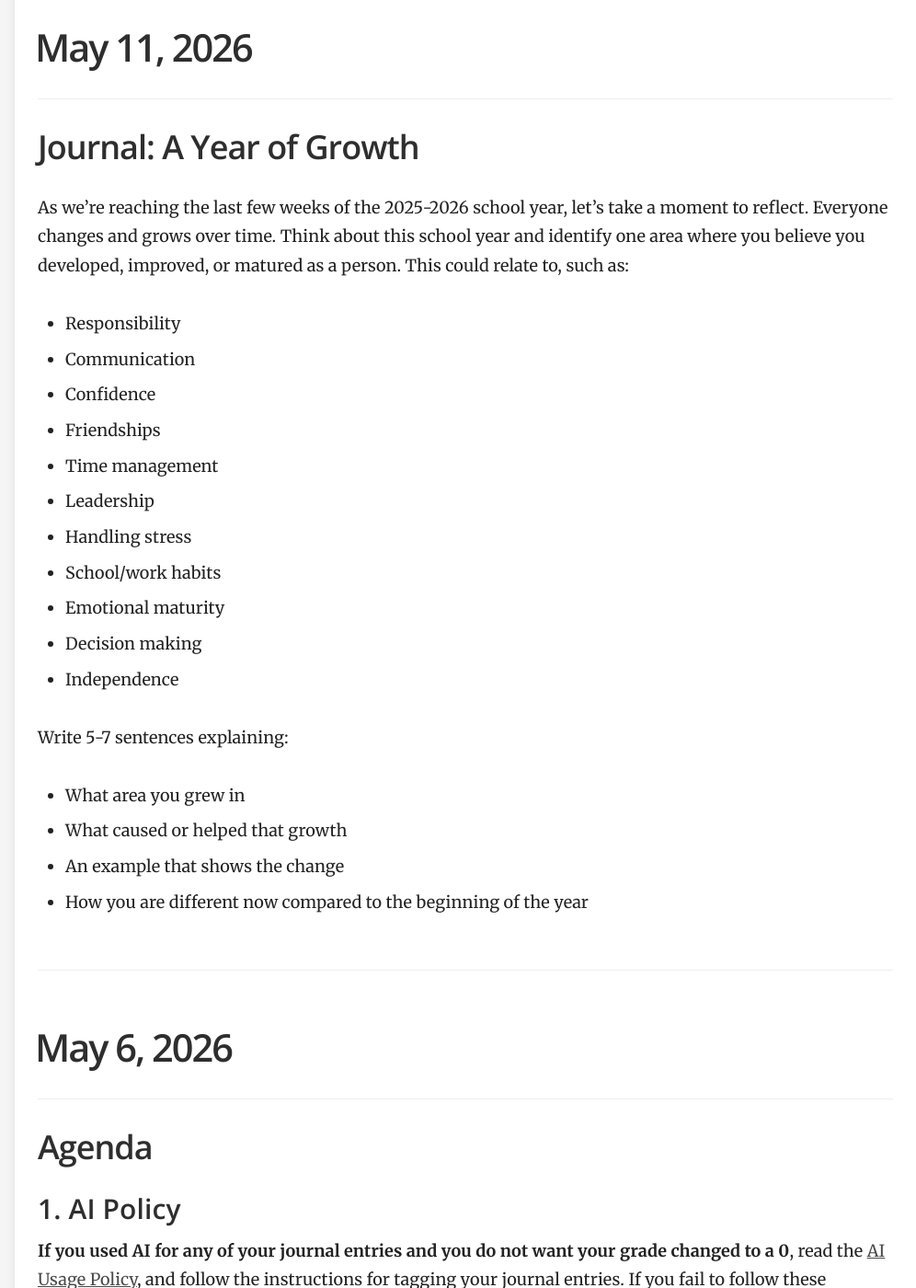
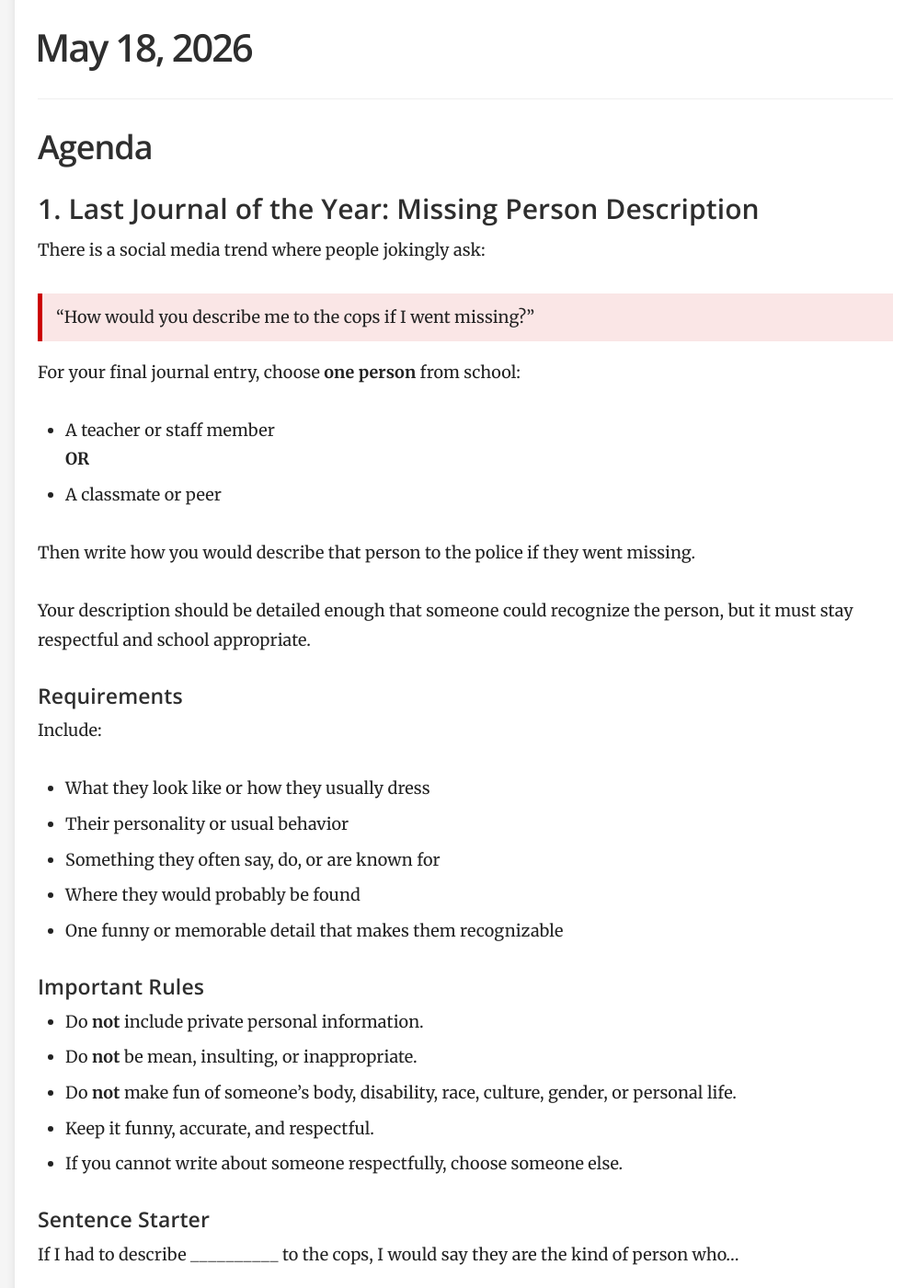
Before and after one commit to mswhitby/classroom, a Jekyll site: the page built from _docs/classes/5th.md, in a window 1280 px wide and 1400 px high, scrolled down 1570 px. Shown: the whole window at 92% size, without its empty margins (284-1280 px from the left). Built offline with Jekyll 4.4.1, drawn with Linux system fonts in a browser that asks for light colours; some of the changed text lies outside the part shown.

Commit message:
Updated journal

```diff
--- a/_docs/classes/5th.md
+++ b/_docs/classes/5th.md
@@ -112,6 +112,54 @@ order: 4
 
 
 ****
+
+# May 18, 2026
+
+## Agenda
+
+### 1. Last Journal of the Year: Missing Person Description
+
+There is a social media trend where people jokingly ask:
+
+> “How would you describe me to the cops if I went missing?”
+
+For your final journal entry, choose **one person** from school:
+
+- A teacher or staff member
+**OR**
+- A classmate or peer
+
+Then write how you would describe that person to the police if they went missing.
+
+Your description should be detailed enough that someone could recognize the person, but it must stay respectful and school appropriate.
+
+#### Requirements
+
+Include:
+
+- What they look like or how they usually dress
+- Their personality or usual behavior
+- Something they often say, do, or are known for
+- Where they would probably be found
+- One funny or memorable detail that makes them recognizable
+
+#### Important Rules
+
+- Do **not** include private personal information.
+- Do **not** be mean, insulting, or inappropriate.
+- Do **not** make fun of someone’s body, disability, race, culture, gender, or personal life.
+- Keep it funny, accurate, and respectful.
+- If you cannot write about someone respectfully, choose someone else.
+
+#### Sentence Starter
+
+If I had to describe **__________** to the cops, I would say they are the kind of person who...
+
+#### Minimum Length
+
+Write **one paragraph** with **5–7 complete sentences**.
+
+----
 
 # May 11, 2026
 
```
Also changed, not shown: _docs/classes/6th.md (+48 -0 lines).
